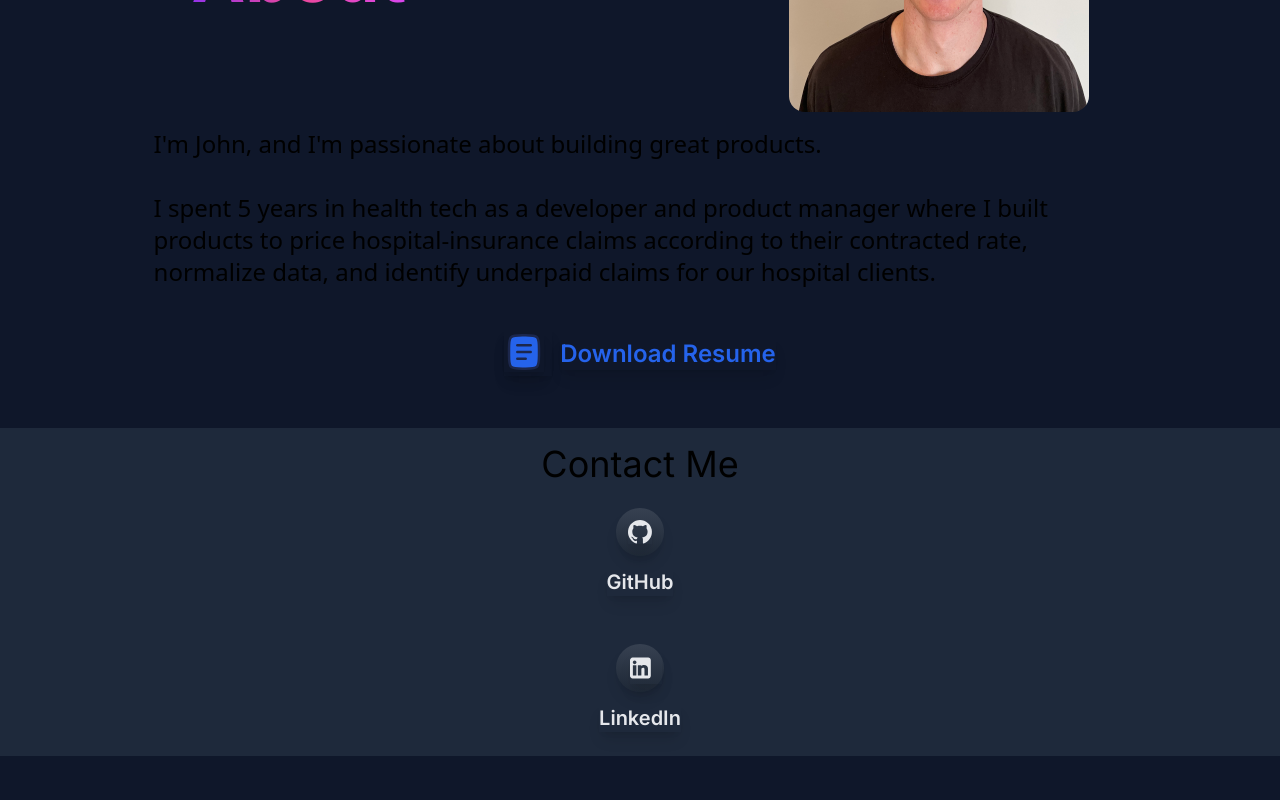
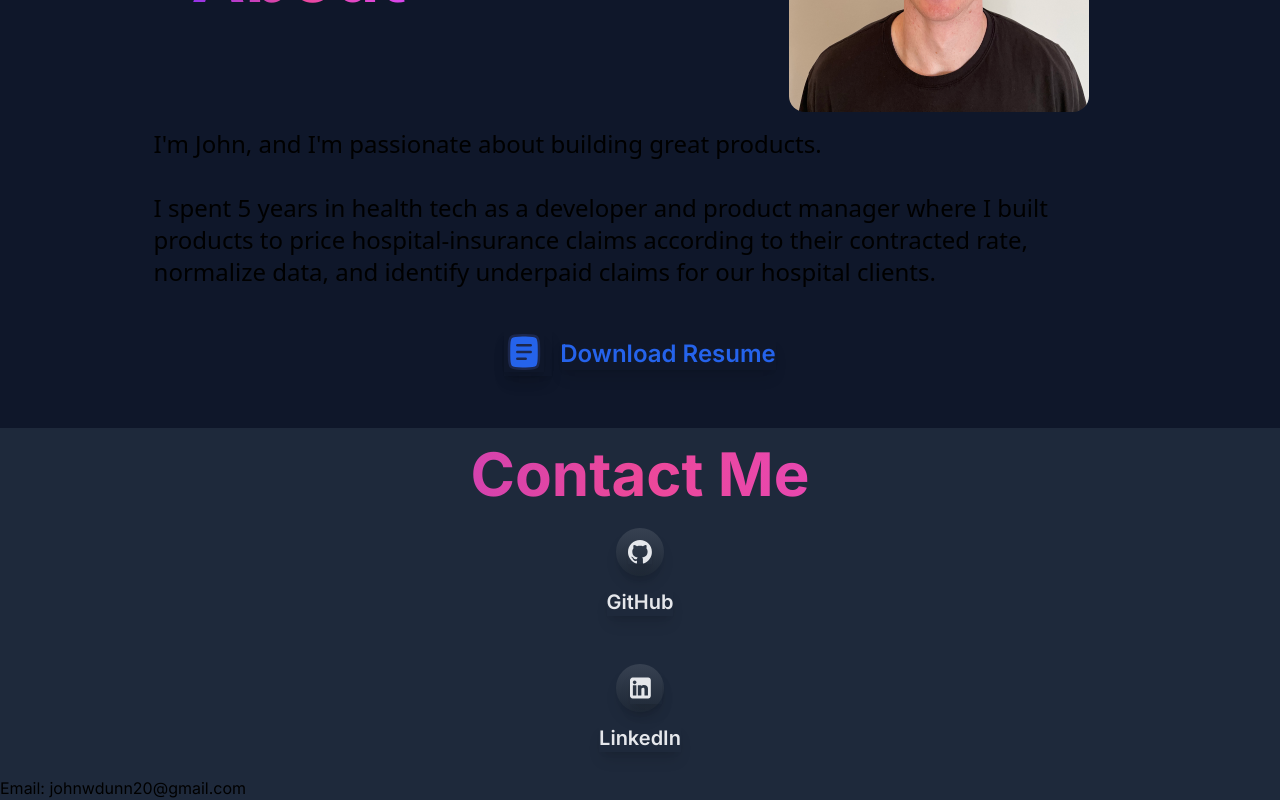
Before and after one commit to johnwdunn20/personal-website, a Next.js app: page / in a window 1280 px wide. Shown: the part 2520-3320 px from the top of the page. Before the commit the page ends 3276 px from the top, so only its background shows below. Built offline with nearby package versions, Linux system fonts and the light colour scheme.

Commit message:
updated contact

```diff
--- a/src/components/About.tsx
+++ b/src/components/About.tsx
@@ -5,7 +5,7 @@ const About = () => {
   return (
     <section id="about" className="flex flex-col bg-slate-900">
       {/* Header and image */}
-      <div className="flex items-center justify-around">
+      <div className="flex flex-col sm:flex-row items-center justify-around">
         <h1 className="font-bold text-7xl m-4 bg-gradient-to-r from-purple-600 via-pink-500 to-fuchsia-500 bg-clip-text text-transparent">
           About
         </h1>
--- a/src/components/Contact.tsx
+++ b/src/components/Contact.tsx
@@ -21,11 +21,14 @@ const Contact = () => {
 
   return (
     <section id="contact" className="bg-slate-800 w-full">
-    <h1 className="text-center text-4xl mt-4">Contact Me</h1>
-      {externalLinks &&
-        externalLinks.map((obj, index) => (
-          <ExternalLink key={index} type={obj.type} url={obj.url} />
-        ))}
+    <h1 className="text-center font-bold text-6xl mt-4 bg-gradient-to-r from-purple-600 via-pink-500 to-fuchsia-500 bg-clip-text text-transparent">Contact Me</h1>
+    {externalLinks &&
+      externalLinks.map((obj, index) => (
+        <ExternalLink key={index} type={obj.type} url={obj.url} />
+      ))}
+      <article>
+        <p>Email: johnwdunn20@gmail.com</p>
+      </article>
     </section>
   );
 };
```
